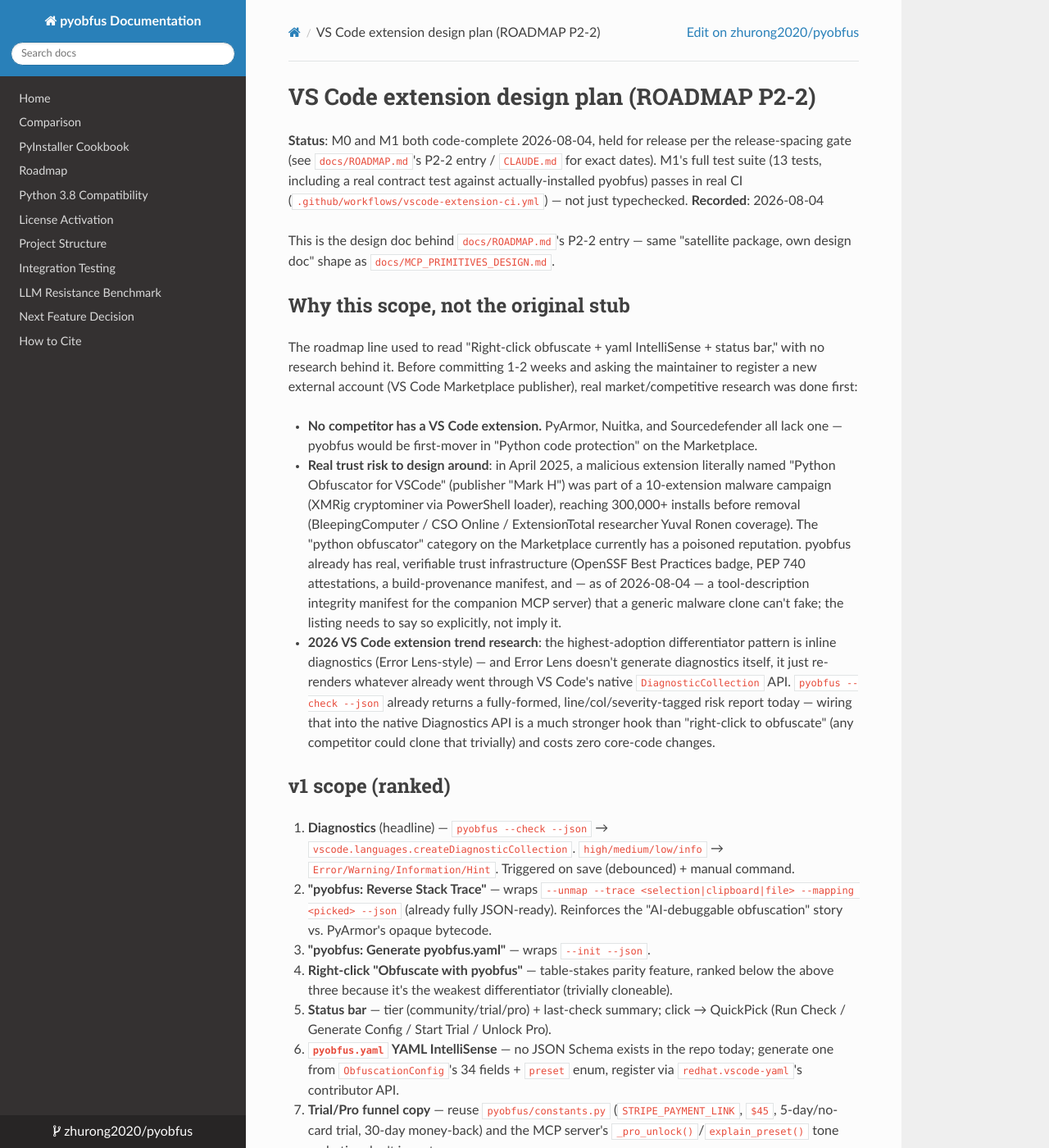
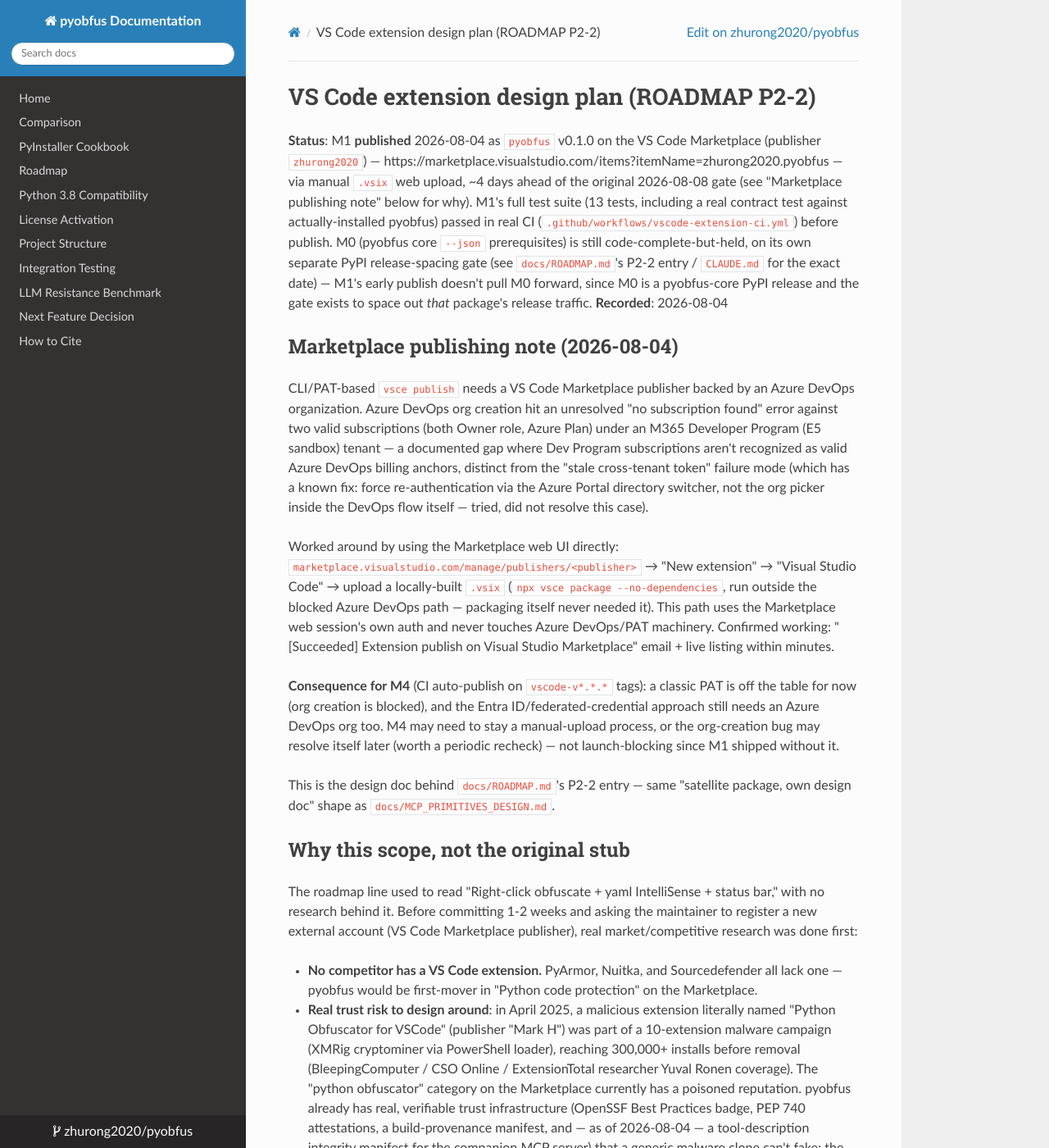
Before and after one commit to zhurong2020/pyobfus, an MkDocs documentation site: the page built from docs/VSCODE_EXTENSION_PLAN.md, in a window 1280 px wide and 1400 px high. Shown: the whole window at 82% size. Built offline with MkDocs 1.6.1, drawn with Linux system fonts in a browser that asks for light colours; nearby versions of some CDN libraries.

Commit message:
docs: record vscode-extension v0.1.0 Marketplace publish, M0 gate unaffected
pyobfus v0.1.0 published to VS Code Marketplace (publisher zhurong2020) via
manual .vsix web upload, working around an Azure DevOps org-creation bug
that blocked the CLI/PAT vsce publish path. Shipped ~4 days ahead of the
original M1 gate since it's an independent package's first release on a
separate distribution channel, not competing with pyobfus/pyobfus-mcp's
own PyPI release cadence. M0 stays on its original 2026-08-06 gate.

Co-Authored-By: Claude Sonnet 5 <noreply@anthropic.com>

```diff
--- a/docs/VSCODE_EXTENSION_PLAN.md
+++ b/docs/VSCODE_EXTENSION_PLAN.md
@@ -1,11 +1,46 @@
 # VS Code extension design plan (ROADMAP P2-2)
 
-**Status**: M0 and M1 both code-complete 2026-08-04, held for release per
-the release-spacing gate (see `docs/ROADMAP.md`'s P2-2 entry / `CLAUDE.md`
-for exact dates). M1's full test suite (13 tests, including a real contract
-test against actually-installed pyobfus) passes in real CI
-(`.github/workflows/vscode-extension-ci.yml`) — not just typechecked.
+**Status**: M1 **published** 2026-08-04 as `pyobfus` v0.1.0 on the VS Code
+Marketplace (publisher `zhurong2020`) —
+https://marketplace.visualstudio.com/items?itemName=zhurong2020.pyobfus —
+via manual `.vsix` web upload, ~4 days ahead of the original 2026-08-08
+gate (see "Marketplace publishing note" below for why). M1's full test
+suite (13 tests, including a real contract test against actually-installed
+pyobfus) passed in real CI (`.github/workflows/vscode-extension-ci.yml`)
+before publish. M0 (pyobfus core `--json` prerequisites) is still
+code-complete-but-held, on its own separate PyPI release-spacing gate (see
+`docs/ROADMAP.md`'s P2-2 entry / `CLAUDE.md` for the exact date) — M1's
+early publish doesn't pull M0 forward, since M0 is a pyobfus-core PyPI
+release and the gate exists to space out *that* package's release traffic.
 **Recorded**: 2026-08-04
+
+## Marketplace publishing note (2026-08-04)
+
+CLI/PAT-based `vsce publish` needs a VS Code Marketplace publisher backed
+by an Azure DevOps organization. Azure DevOps org creation hit an
+unresolved "no subscription found" error against two valid subscriptions
+(both Owner role, Azure Plan) under an M365 Developer Program (E5 sandbox)
+tenant — a documented gap where Dev Program subscriptions aren't recognized
+as valid Azure DevOps billing anchors, distinct from the "stale
+cross-tenant token" failure mode (which has a known fix: force
+re-authentication via the Azure Portal directory switcher, not the org
+picker inside the DevOps flow itself — tried, did not resolve this case).
+
+Worked around by using the Marketplace web UI directly:
+`marketplace.visualstudio.com/manage/publishers/<publisher>` → "New
+extension" → "Visual Studio Code" → upload a locally-built `.vsix`
+(`npx vsce package --no-dependencies`, run outside the blocked Azure
+DevOps path — packaging itself never needed it). This path uses the
+Marketplace web session's own auth and never touches Azure DevOps/PAT
+machinery. Confirmed working: "[Succeeded] Extension publish on Visual
+Studio Marketplace" email + live listing within minutes.
+
+**Consequence for M4** (CI auto-publish on `vscode-v*.*.*` tags): a classic
+PAT is off the table for now (org creation is blocked), and the Entra
+ID/federated-credential approach still needs an Azure DevOps org too. M4
+may need to stay a manual-upload process, or the org-creation bug may
+resolve itself later (worth a periodic recheck) — not launch-blocking
+since M1 shipped without it.
 
 This is the design doc behind `docs/ROADMAP.md`'s P2-2 entry — same "satellite
 package, own design doc" shape as `docs/MCP_PRIMITIVES_DESIGN.md`.
```
Also changed, not shown: CLAUDE.md (+2 -2 lines), docs/ROADMAP.md (+3 -3 lines), vscode-extension/CHANGELOG.md (+13 -3 lines).
